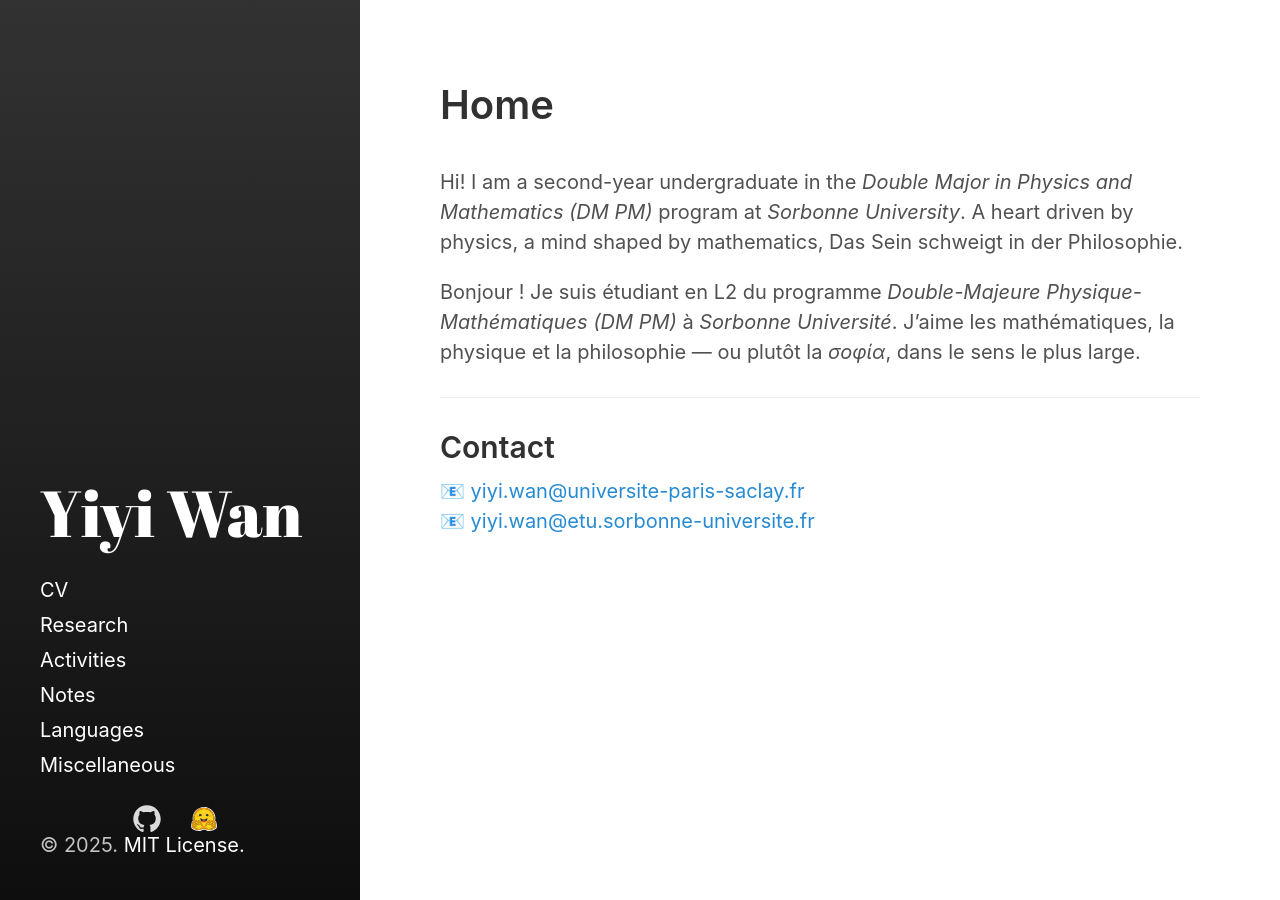
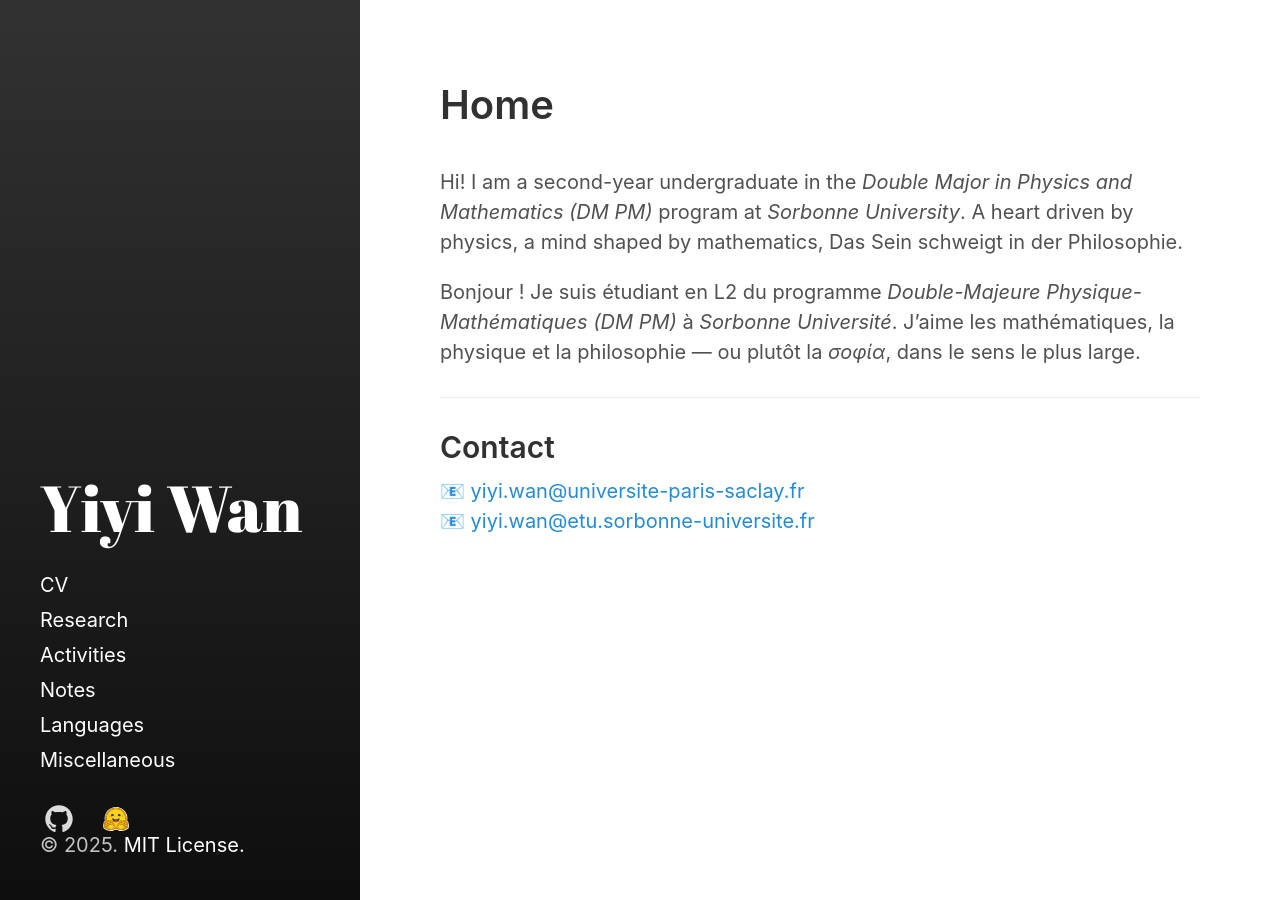
Before and after one commit to Roimex/Roimex.github.io, a Jekyll site: the page built from index.html, in a window 1280 px wide. Built offline with Jekyll 4.4.1, drawn with Linux system fonts in a browser that asks for light colours.

Commit message:
Update _layout.scss

```diff
--- a/_sass/hydeout/_layout.scss
+++ b/_sass/hydeout/_layout.scss
@@ -281,10 +281,10 @@ body {
 }
 
 #sidebar-icon-links {
-  display: flex !important;
-  justify-content: center !important;
-  gap: 10px !important; /* Space between icons */
-  margin-top: 15px !important;
+  flex-flow: row wrap;
+  justify-content: center;
+  gap: 10px;
+  margin-top: 1rem;
   max-width: 100%;
 
   @media (min-width: $large-breakpoint) {
```
